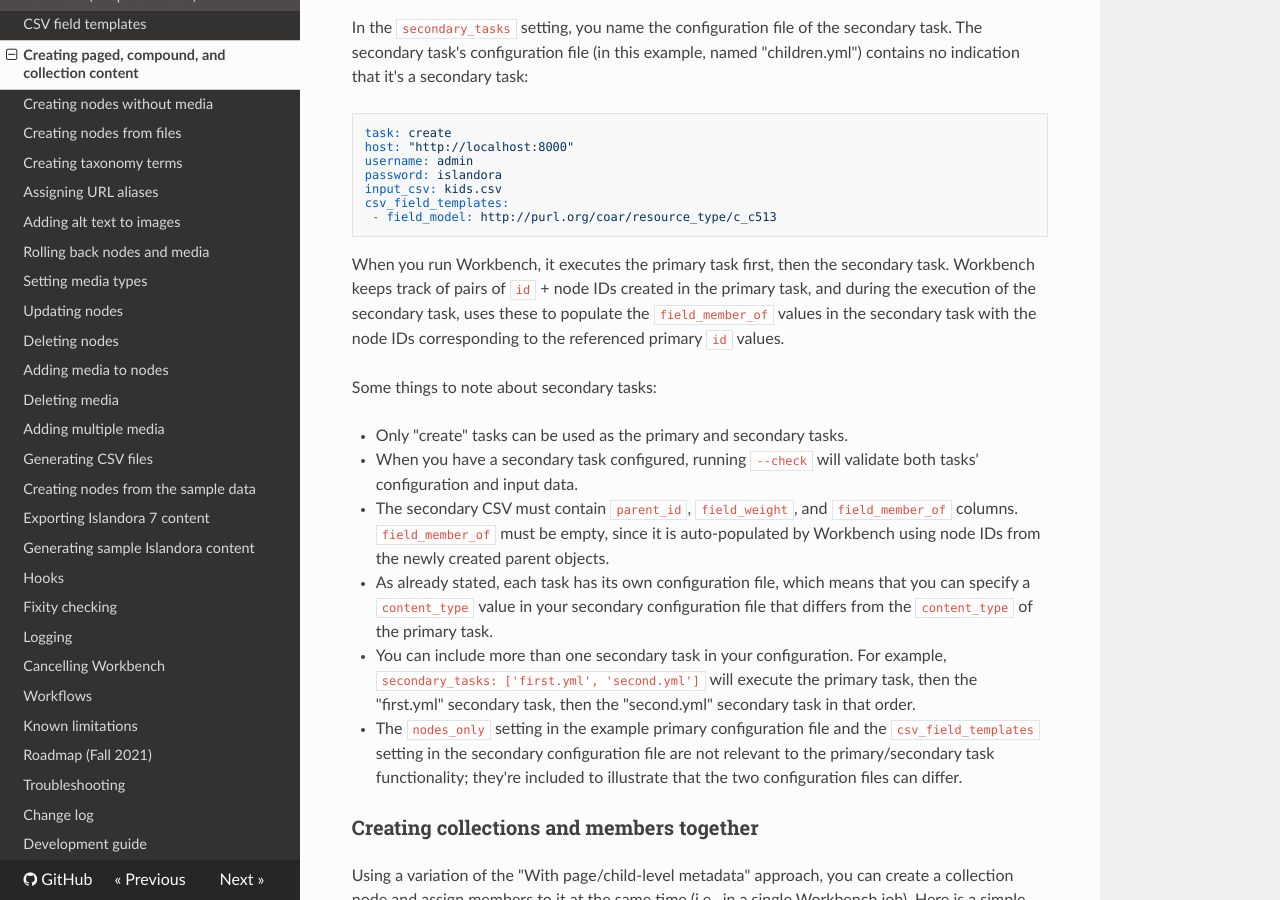
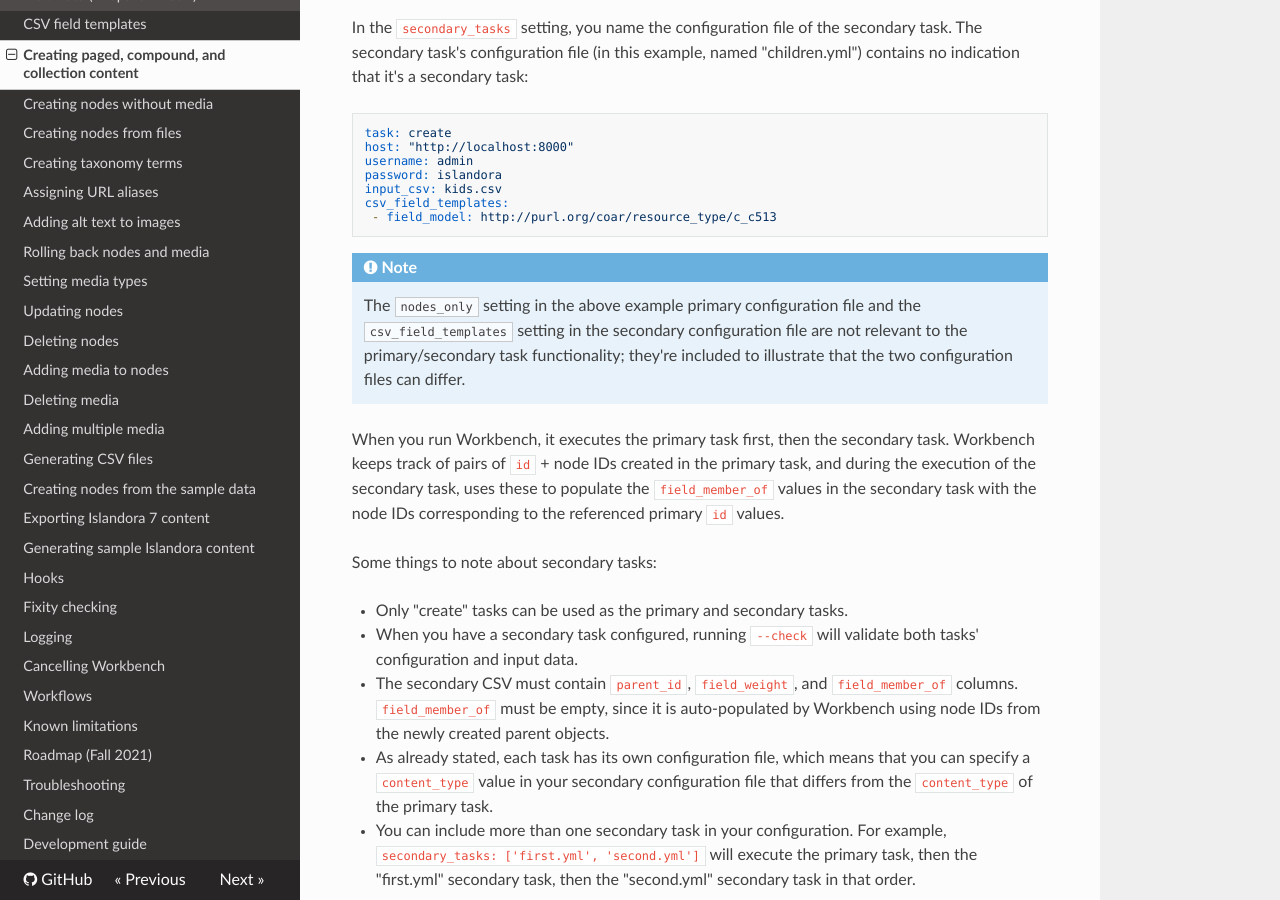
Before and after one commit to mjordan/islandora_workbench_docs, an MkDocs documentation site: the page built from docs/paged_and_compound.md, in a window 1280 px wide and 900 px high, scrolled down 4695 px. Built offline with MkDocs 1.6.1, drawn with Linux system fonts in a browser that asks for light colours; nearby versions of some CDN libraries; old or Windows-style settings are respelled for this version of MkDocs; some of the changed lines change nothing that is shown.

Commit message:
Added 'note' to secondary task section.

````diff
--- a/docs/paged_and_compound.md
+++ b/docs/paged_and_compound.md
@@ -113,6 +113,9 @@
  - field_model: http://purl.org/coar/resource_type/c_c513
 ```
 
+!!! note
+    The `nodes_only` setting in the above example primary configuration file and the `csv_field_templates` setting in the secondary configuration file are not relevant to the primary/secondary task functionality; they're included to illustrate that the two configuration files can differ.
+
 When you run Workbench, it executes the primary task first, then the secondary task. Workbench keeps track of pairs of `id` + node IDs created in the primary task, and during the execution of the secondary task, uses these to populate the `field_member_of` values in the secondary task with the node IDs corresponding to the referenced primary `id` values.
 
 Some things to note about secondary tasks:
@@ -122,7 +125,6 @@
 * The secondary CSV must contain `parent_id`, `field_weight`, and `field_member_of` columns. `field_member_of` must be empty, since it is auto-populated by Workbench using node IDs from the newly created parent objects.
 * As already stated, each task has its own configuration file, which means that you can specify a `content_type` value in your secondary configuration file that differs from the `content_type` of the primary task.
 * You can include more than one secondary task in your configuration. For example, `secondary_tasks: ['first.yml', 'second.yml']` will execute the primary task, then the "first.yml" secondary task, then the "second.yml" secondary task in that order.
-* The `nodes_only` setting in the example primary configuration file and the `csv_field_templates` setting in the secondary configuration file are not relevant to the primary/secondary task functionality; they're included to illustrate that the two configuration files can differ.
 
 
 ### Creating collections and members together
````
Also changed, not shown: site/index.html, site/paged_and_compound/index.html, site/sitemap.xml.
